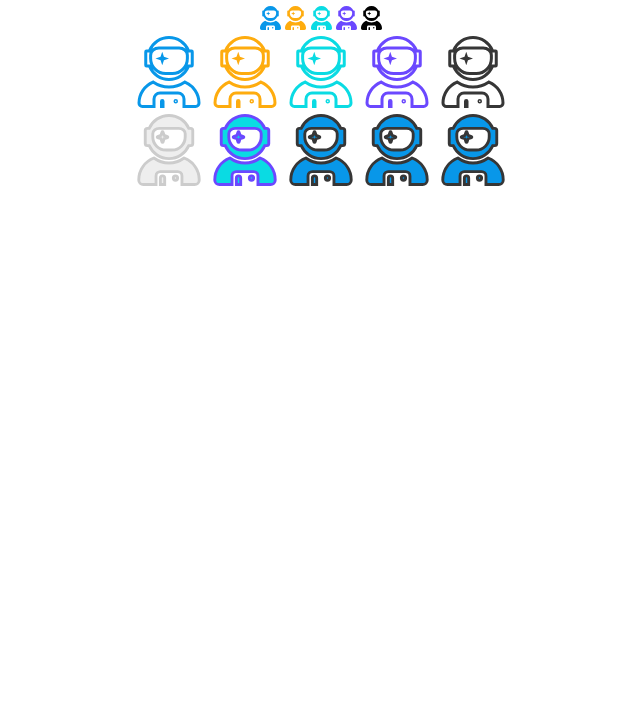
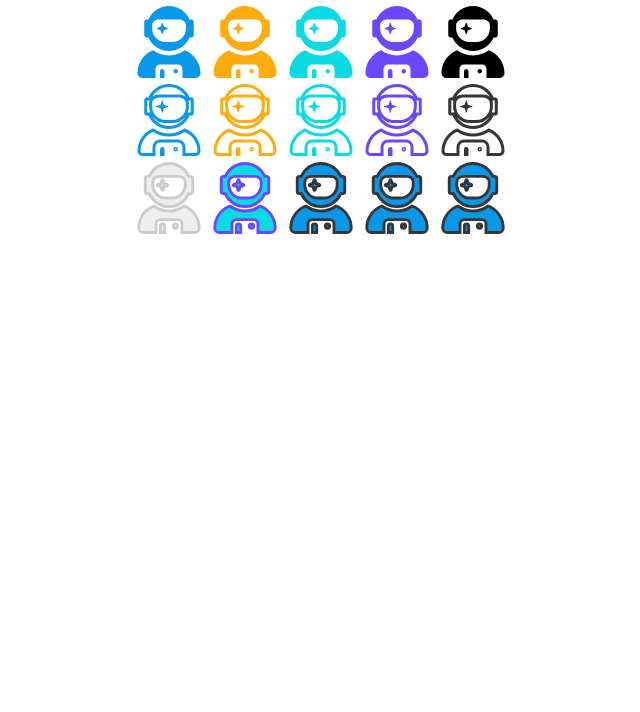
Before and after one commit to feykke/i-lb-test, a website built with webpack: page src/index.html in a window 1280 px wide. Shown: the part 88-800 px from the top of the page, without its empty margins (319-959 px from the left). Built offline with nearby package versions, Linux system fonts and the light colour scheme.

Commit message:
💄 Updating UI testing file

```diff
--- a/src/index.html
+++ b/src/index.html
@@ -24,11 +24,11 @@
         <h1>Bem-vindo ao TIL (Totvs Icon Library)</h1>
     </div>
     <div>
-        <i-sol icon="user_astronaut" size="72" color="#0897E9"></i-sol>
-        <i-sol icon="user_astronaut" size="72" color="#FEAC0E"></i-sol>
-        <i-sol icon="user_astronaut" size="72" color="#0ADBE3"></i-sol>
-        <i-sol icon="user_astronaut" size="72" color="#6B48FF"></i-sol>
-        <i-sol class="color" icon="user_astronaut" size="72"></i-sol>
+        <i-sol icon="user_astronaut" size="72px" color="#0897E9"></i-sol>
+        <i-sol icon="user_astronaut" size="72px" color="#FEAC0E"></i-sol>
+        <i-sol icon="user_astronaut" size="72px" color="#0ADBE3"></i-sol>
+        <i-sol icon="user_astronaut" size="72px" color="#6B48FF"></i-sol>
+        <i-sol class="color" icon="user_astronaut" size="72px"></i-sol>
     </div>
     <div>
         <i-out icon="user_astronaut" size="72" color="#0897E9"></i-out>
@@ -44,5 +44,6 @@
         <i-two icon="user_astronaut" size="72" color="#6B48FF"></i-two>
         <i-two icon="user_astronaut" size="72" color="#363636"></i-two>
     </div>
+    <script type="module" src="./index.js"></script>
 </body>
 </html>
```
